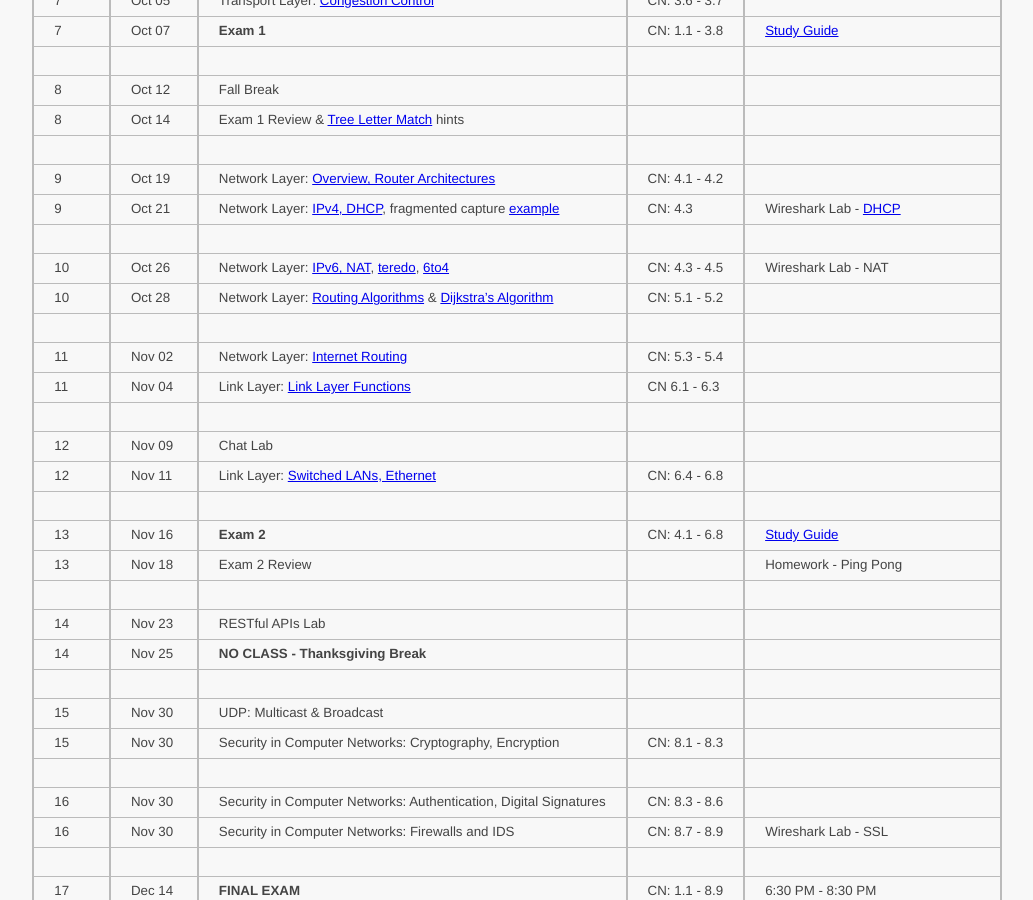
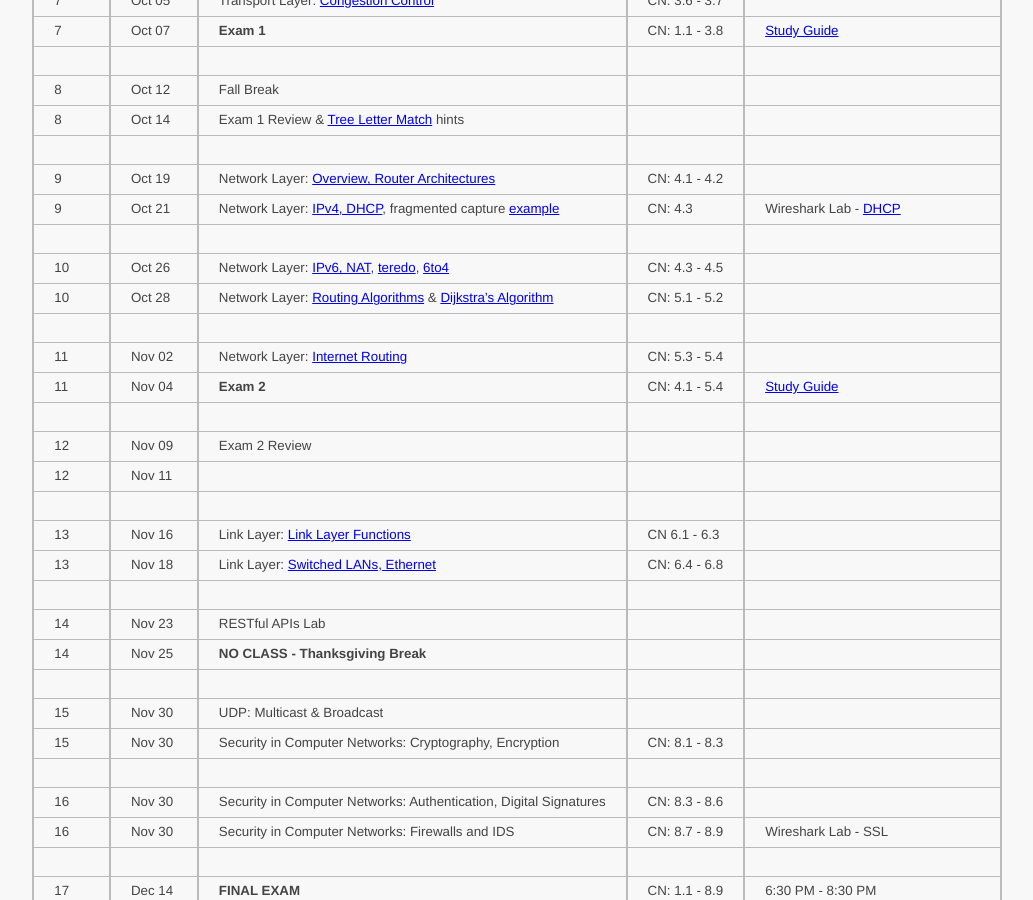
Before and after one commit to ycpcs/cs330-fall2021, a Jekyll site: the page built from schedule/index.md, in a window 1280 px wide and 900 px high, scrolled down 728 px. Shown: the whole window, without its empty margins (121-1154 px from the left). Built offline with Jekyll 4.4.1, drawn with Linux system fonts in a browser that asks for light colours.

Commit message:
update schedule

```diff
--- a/schedule/index.md
+++ b/schedule/index.md
@@ -37,17 +37,17 @@ CN: [Computer Networking: A Top-Down Approach](https://www.pearson.com/us/higher
 > 9  | Oct 19 | Network Layer: [Overview, Router Architectures](slides/chapter_4.pdf) | CN: 4.1 - 4.2 |
 > 9  | Oct 21 | Network Layer: [IPv4, DHCP](slides/chapter_4.pdf), fragmented capture [example](files\mtu.pcapng) | CN: 4.3 | Wireshark Lab - [DHCP](../labs/files/Wireshark_DHCP_v8.1.pdf)
 > | | | |
-> 10  | Oct 26 | Network Layer: [IPv6, NAT](slides/chapter_4.pdf), [teredo](files\teredo.pcap), [6to4](files\6to4.pcap) | CN: 4.3 - 4.5 | Wireshark Lab - NAT
+> 10  | Oct 26 | Network Layer: [IPv6, NAT](slides/chapter_4.pdf), [teredo](files\teredo.pcap), [6to4](files\6to4.pcap) | CN: 4.3 - 4.5 |
 > 10 | Oct 28 | Network Layer: [Routing Algorithms](slides/chapter_5.pdf) & [Dijkstra's Algorithm](slides/dijkstra_algorithm.pdf) | CN: 5.1 - 5.2 |
 > | | | |
 > 11 | Nov 02 | Network Layer: [Internet Routing](slides/chapter_5.pdf) | CN: 5.3 - 5.4 |
-> 11 | Nov 04 | Link Layer: [Link Layer Functions](slides/chapter_6.pdf) | CN 6.1 - 6.3 |
+> 11 | Nov 04 | **Exam 2** | CN: 4.1 - 5.4 | [Study Guide](../exams/exam2_study_guide.html)
 > | | | |
-> 12 | Nov 09 | Chat Lab | |
-> 12 | Nov 11 | Link Layer: [Switched LANs, Ethernet](slides/chapter_6.pdf) | CN: 6.4 - 6.8 |
+> 12 | Nov 09 | Exam 2 Review | |
+> 12 | Nov 11 |
 > | | | |
-> 13 | Nov 16 | **Exam 2** | CN: 4.1 - 6.8 | [Study Guide](../exams/exam2_study_guide.html)
-> 13 | Nov 18 | Exam 2 Review | | Homework - Ping Pong
+> 13 | Nov 16 | Link Layer: [Link Layer Functions](slides/chapter_6.pdf) | CN 6.1 - 6.3 |
+> 13 | Nov 18 | Link Layer: [Switched LANs, Ethernet](slides/chapter_6.pdf) | CN: 6.4 - 6.8 |
 > | | | |
 > 14 | Nov 23 |  RESTful APIs Lab |
 > 14 | Nov 25 | **NO CLASS - Thanksgiving Break**
```
Also changed, not shown: exams/exam2_study_guide.md (+2 -0 lines).
